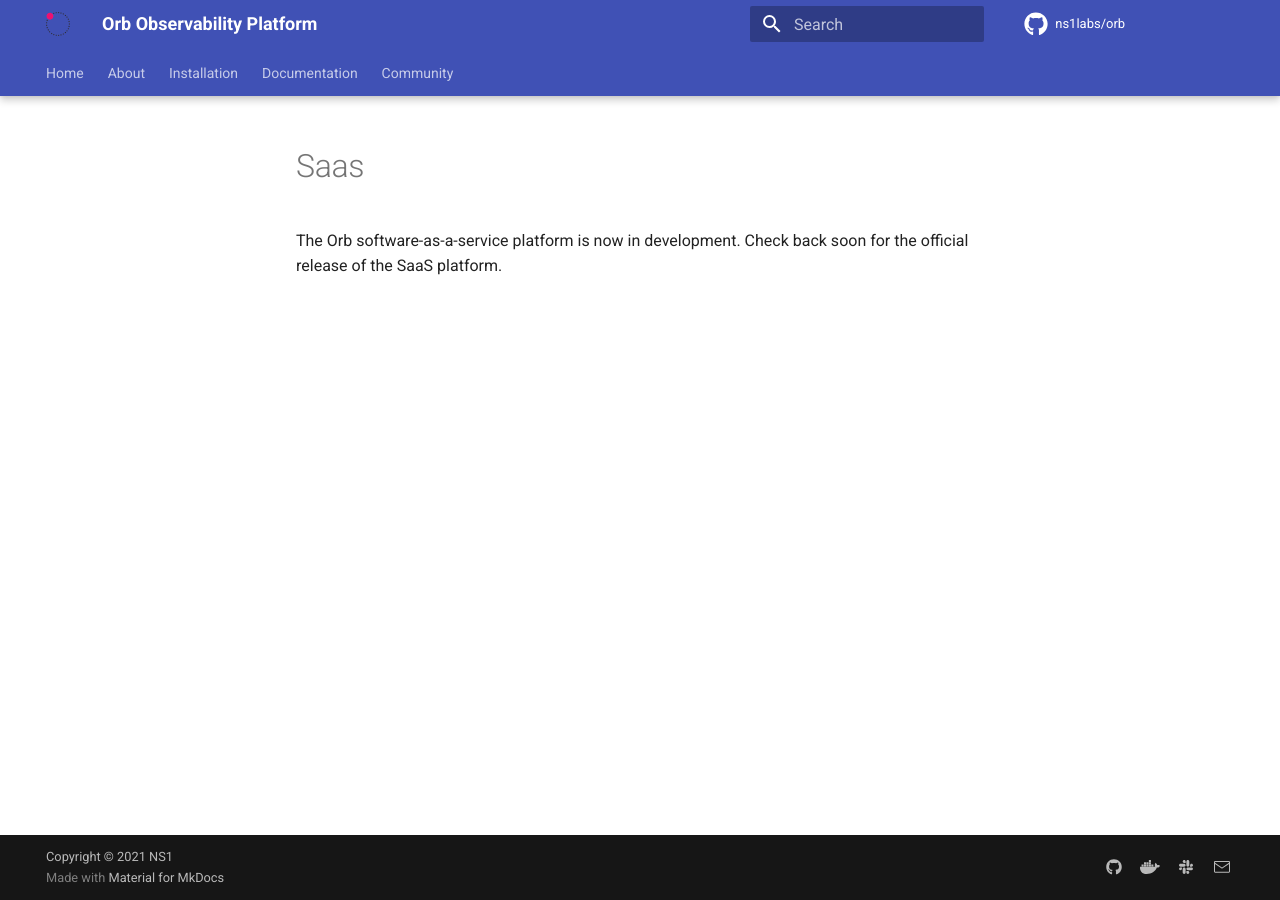
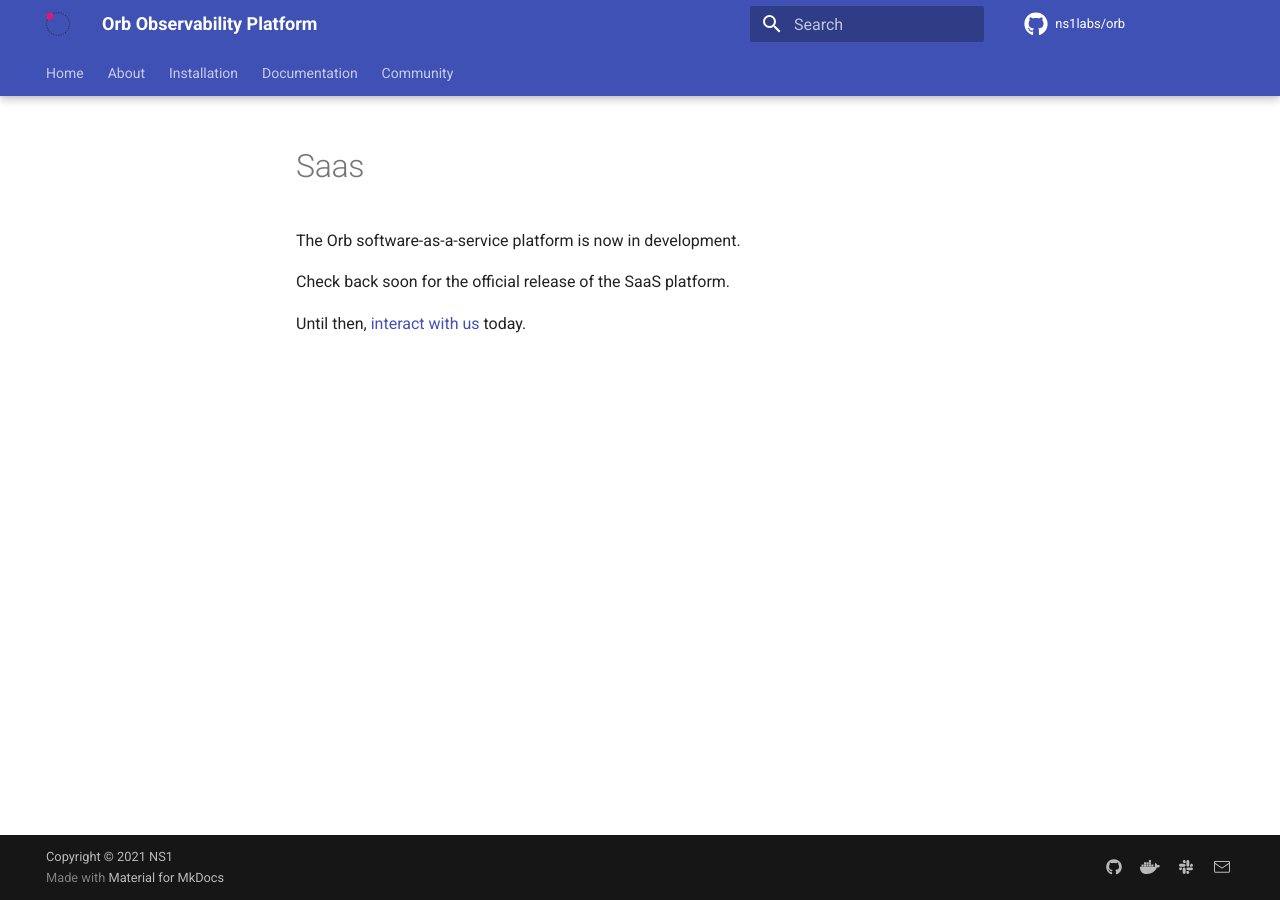
Before and after one commit to orb-community/orb-website, an MkDocs documentation site: the page built from docs/saas.md, in a window 1280 px wide. Built offline with MkDocs 1.6.1 and Material for MkDocs 9.7.7, drawn with Linux system fonts in a browser that asks for light colours; comment, search, counter and statistics services are not loaded.

Commit message:
text added

```diff
--- a/docs/saas.md
+++ b/docs/saas.md
@@ -1 +1,5 @@
-The Orb software-as-a-service platform is now in development. Check back soon for the official release of the SaaS platform.
+The Orb software-as-a-service platform is now in development.
+
+Check back soon for the official release of the SaaS platform.
+
+Until then, [interact with us](https://getorb.io/contact/) today.
```
